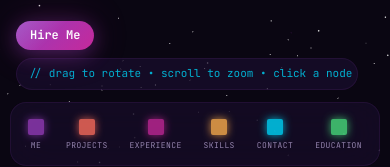
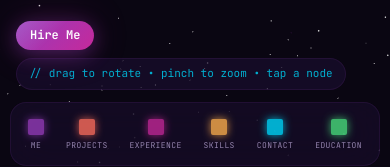
Before and after one commit to muratg98/portfolio, a React (Vite) app: page / in a window 390 px wide. Shown: the part 666-833 px from the top of the page. Built offline with nearby package versions, Linux system fonts and the light colour scheme; no server answers.

Commit message:
Enable pinch to zoom on mobile, update instructions text

```diff
--- a/src/App.jsx
+++ b/src/App.jsx
@@ -43,6 +43,15 @@ const SECTIONS = [
 function App() {
   const [activeSection, setActiveSection] = useState(null);
   const [showContent, setShowContent] = useState(false);
+  const [isMobile, setIsMobile] = useState(false);
+
+  // Detect mobile
+  useEffect(() => {
+    const checkMobile = () => setIsMobile(window.innerWidth <= 768);
+    checkMobile();
+    window.addEventListener('resize', checkMobile);
+    return () => window.removeEventListener('resize', checkMobile);
+  }, []);
 
   const handleSectionClick = (sectionId) => {
     setActiveSection(sectionId);
@@ -200,7 +209,12 @@ function App() {
         {!activeSection && (
           <div className="bottom-bar">
             <div className="brain-instructions">
-              <span className="code-text">// drag to rotate • scroll to zoom • click a node</span>
+              <span className="code-text">
+                {isMobile
+                  ? '// drag to rotate • pinch to zoom • tap a node'
+                  : '// drag to rotate • scroll to zoom • click a node'
+                }
+              </span>
             </div>
             <HireMe />
           </div>
--- a/src/components/three/BrainPortfolio.jsx
+++ b/src/components/three/BrainPortfolio.jsx
@@ -1185,7 +1185,7 @@ export default function BrainPortfolio({ onSectionClick, activeSection, onBack,
         isMobile={isMobile}
       />
 
-      {/* Orbit Controls - enables zoom, rotate */}
+{/* Orbit Controls - enables zoom, rotate */}
       <OrbitControls
         ref={controlsRef}
         enablePan={false}
@@ -1197,6 +1197,7 @@ export default function BrainPortfolio({ onSectionClick, activeSection, onBack,
         maxPolarAngle={Math.PI * 0.85}
         rotateSpeed={0.5}
         zoomSpeed={0.8}
+        touches={{ ONE: 1, TWO: 2 }}
         onStart={() => { if (!activeSection) document.body.style.cursor = 'grabbing'; }}
         onEnd={() => { if (!activeSection) document.body.style.cursor = 'grab'; }}
       />
```
